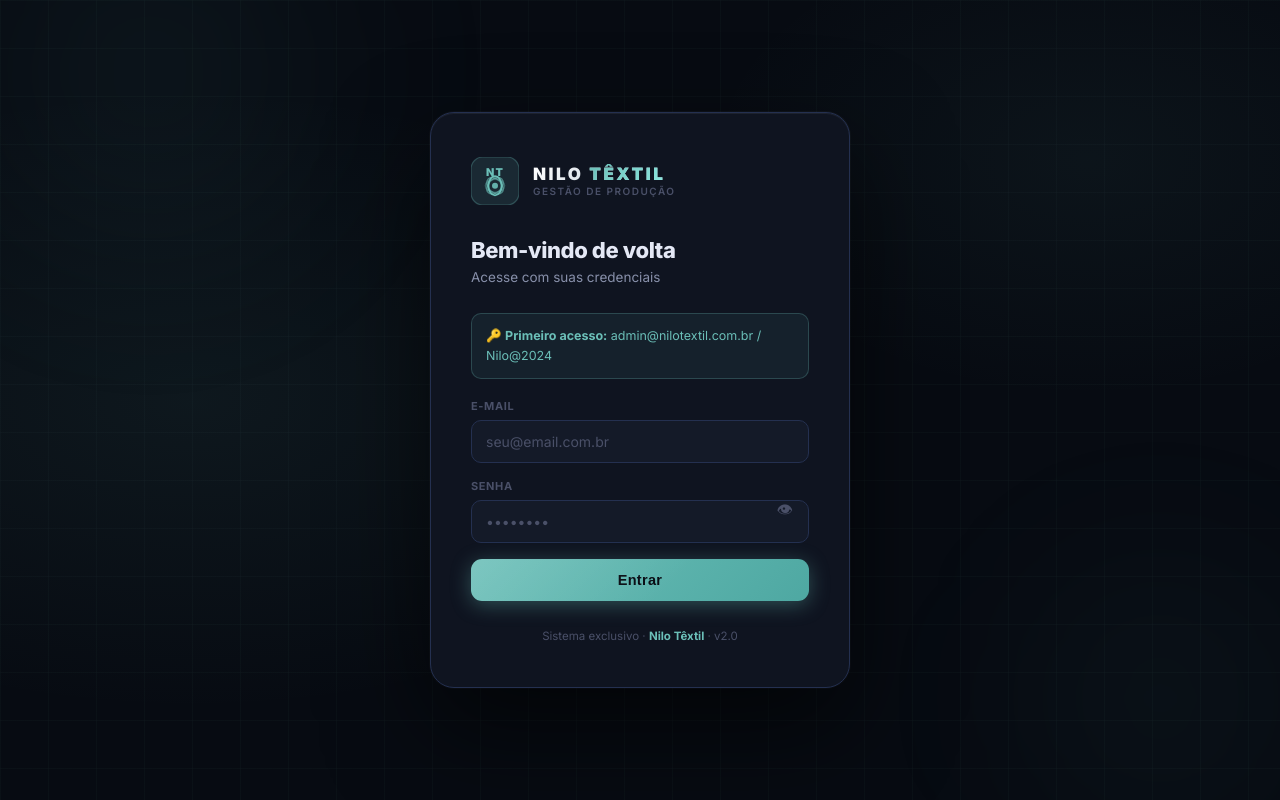
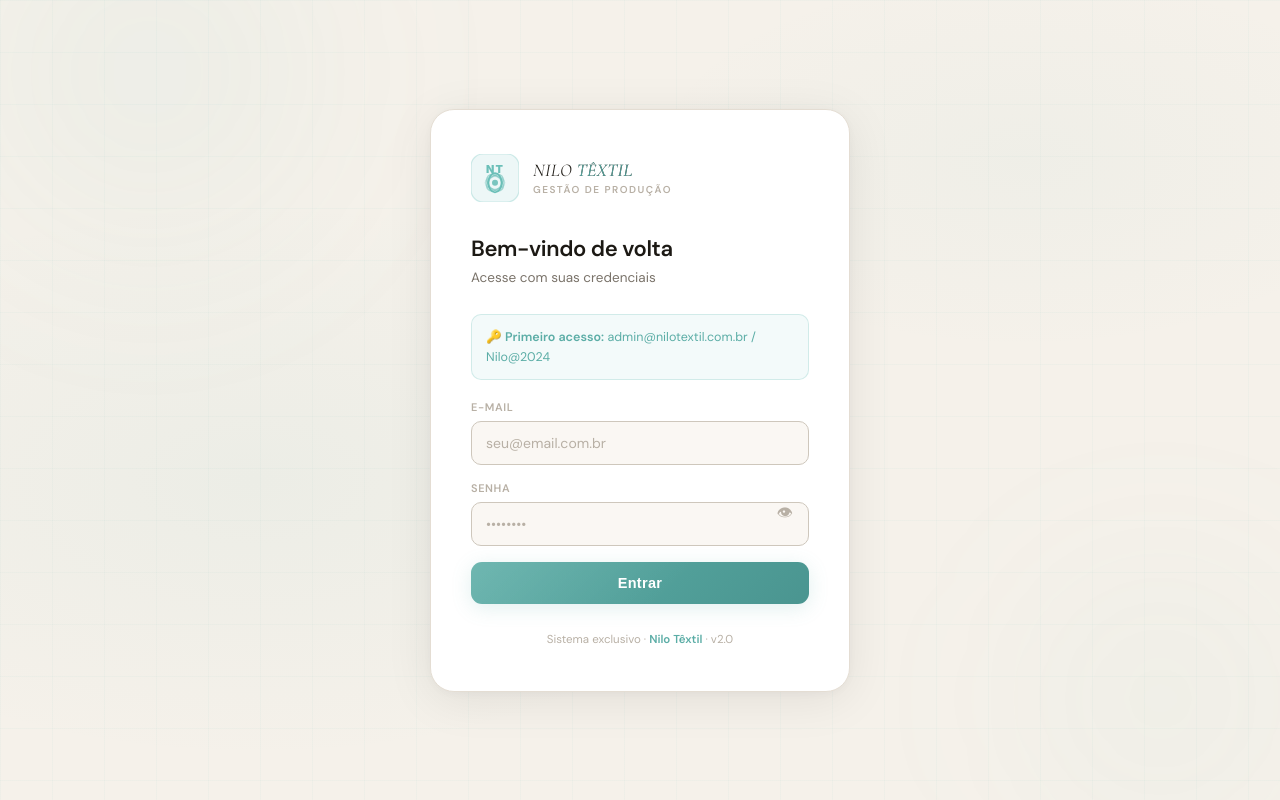
Before and after one commit to felipedejesuscavalheiro-design/nilo-textil, a website: page public/index.html in a window 1280 px wide. Drawn offline with nearby package versions, Linux system fonts and the light colour scheme.

Commit message:
Update index.html

```diff
--- a/public/index.html
+++ b/public/index.html
@@ -4,7 +4,7 @@
 <meta charset="UTF-8">
 <meta name="viewport" content="width=device-width, initial-scale=1.0">
 <title>Nilo Têxtil — Gestão de Produção</title>
-<link href="https://fonts.googleapis.com/css2?family=Inter:wght@400;500;600;700;800;900&display=swap" rel="stylesheet">
+<link href="https://fonts.googleapis.com/css2?family=Cormorant+Garamond:ital,wght@0,300;0,400;0,500;0,600;1,300;1,400;1,600&family=DM+Sans:opsz,wght@9..40,300;9..40,400;9..40,500;9..40,600&display=swap" rel="stylesheet">
 <style>
 :root {
   /* === DARK PREMIUM PALETTE === */
@@ -55,15 +55,12 @@
 * { box-sizing:border-box; margin:0; padding:0; }
 html { scroll-behavior:smooth; }
 body {
-  font-family:'Inter', -apple-system, BlinkMacSystemFont, sans-serif;
+  font-family:'DM Sans', -apple-system, BlinkMacSystemFont, sans-serif;
   background: var(--bg);
   color: var(--text);
   min-height:100vh;
   font-size:14px;
   -webkit-font-smoothing:antialiased;
-  background-image:
-    radial-gradient(ellipse 80% 40% at 50% -20%, rgba(107,191,184,0.10) 0%, transparent 70%),
-    radial-gradient(ellipse 60% 30% at 90% 80%, rgba(0,212,200,0.05) 0%, transparent 60%);
   background-attachment:fixed;
 }
 
@@ -670,39 +667,37 @@ textarea.form-control { resize:vertical; min-height:76px; }
 
 /* ─── LIGHT MODE ─── */
 body.light {
-  --bg:            #F2F5F9;
-  --bg-2:          #E8EDF5;
+  --bg:            #F5F1EA;
+  --bg-2:          #EDE8DF;
   --surface:       #FFFFFF;
-  --surface-2:     #F4F7FC;
-  --surface-3:     #EAF0F8;
-  --border:        #D5DCE8;
-  --border-2:      #BEC8D8;
-  --text:          #1A2035;
-  --text-light:    #576080;
-  --text-dim:      #9098B0;
-  --primary:       #3DAAA4;
-  --primary-dark:  #2B9590;
-  --primary-glow:  rgba(61,170,164,0.25);
-  --primary-light: rgba(61,170,164,0.10);
-  --gold:          #D08020;
-  --gold-light:    rgba(208,128,32,0.10);
-  --success:       #0EAA62;
-  --success-light: rgba(14,170,98,0.10);
-  --warning:       #D08020;
-  --warning-light: rgba(208,128,32,0.10);
-  --danger:        #D83050;
-  --danger-light:  rgba(216,48,80,0.10);
-  --info:          #2882D8;
-  --info-light:    rgba(40,130,216,0.10);
-  --teal:          #0ABAB0;
-  --teal-light:    rgba(10,186,176,0.10);
+  --surface-2:     #FAF7F3;
+  --surface-3:     #F2EEE7;
+  --border:        #E4DDD3;
+  --border-2:      #CEC7BC;
+  --text:          #1C1914;
+  --text-light:    #7A736A;
+  --text-dim:      #B8B0A5;
+  --primary:       #5BADA6;
+  --primary-dark:  #4A9590;
+  --primary-glow:  rgba(91,173,166,0.18);
+  --primary-light: rgba(91,173,166,0.10);
+  --gold:          #C88020;
+  --gold-light:    rgba(200,128,32,0.10);
+  --success:       #2A9C6A;
+  --success-light: rgba(42,156,106,0.10);
+  --warning:       #C88020;
+  --warning-light: rgba(200,128,32,0.10);
+  --danger:        #C83045;
+  --danger-light:  rgba(200,48,69,0.10);
+  --info:          #2870CC;
+  --info-light:    rgba(40,112,204,0.10);
+  --teal:          #38B8B0;
+  --teal-light:    rgba(56,184,176,0.10);
   --secondary:        var(--teal);
   --secondary-light:  var(--teal-light);
 }
 body.light {
-  background-image:
-    radial-gradient(ellipse 80% 40% at 50% -20%, rgba(61,170,164,0.07) 0%, transparent 70%),
-    radial-gradient(ellipse 60% 30% at 90% 80%, rgba(61,170,164,0.04) 0%, transparent 60%);
+  background-image: none;
 }
 body.light .sidebar {
   background: #FFFFFF;
@@ -837,7 +832,7 @@ body.light .overlay {
 .lo-btn {
   width:100%; padding:13px; border-radius:11px; border:none;
   background:linear-gradient(135deg, var(--primary) 0%, var(--primary-dark) 100%);
-  color:#070B12; font-size:14.5px; font-weight:800; cursor:pointer;
+  color:#FFFFFF; font-size:14.5px; font-weight:800; cursor:pointer;
   transition:all 0.2s; letter-spacing:0.3px; position:relative; overflow:hidden;
   box-shadow:0 4px 20px var(--primary-glow);
 }
@@ -875,6 +870,119 @@ body.light .overlay {
 .lo-footer { margin-top:28px; text-align:center; font-size:11.5px; color:var(--text-dim); }
 .lo-footer strong { color:var(--primary); font-weight:700; }
 @media(max-width:480px) { .lo-card { padding:32px 24px; border-radius:20px; } }
+
+/* ─── BRAND TYPOGRAPHY ─── */
+body.light .sidebar-brand-name,
+body.light .lo-logo-name {
+  font-family: 'Cormorant Garamond', Georgia, serif;
+  font-style: italic;
+  font-weight: 500;
+  font-size: 18px;
+  letter-spacing: 0.3px;
+  text-transform: none;
+  background: linear-gradient(135deg, #1C1914 0%, #4A4540 100%);
+  -webkit-background-clip: text;
+  -webkit-text-fill-color: transparent;
+  background-clip: text;
+  line-height: 1.2;
+}
+body.light .sidebar-brand-name span,
+body.light .lo-logo-name span {
+  background: linear-gradient(135deg, var(--primary) 0%, var(--primary-dark) 100%);
+  -webkit-background-clip: text;
+  -webkit-text-fill-color: transparent;
+  background-clip: text;
+}
+
+/* ─── LIGHT LOGIN ─── */
+body.light #login-overlay {
+  background: var(--bg);
+  background-image:
+    radial-gradient(ellipse 60% 50% at 20% 60%, rgba(91,173,166,0.06) 0%, transparent 70%),
+    radial-gradient(ellipse 50% 40% at 80% 20%, rgba(91,173,166,0.04) 0%, transparent 60%);
+}
+body.light #login-overlay .bg-grid {
+  background-image:
+    linear-gradient(rgba(91,173,166,0.04) 1px, transparent 1px),
+    linear-gradient(90deg, rgba(91,173,166,0.04) 1px, transparent 1px);
+  background-size: 52px 52px;
+}
+body.light .lo-card {
+  background: var(--surface);
+  border: 1px solid var(--border);
+  box-shadow: 0 8px 48px rgba(0,0,0,0.08), 0 2px 12px rgba(0,0,0,0.04);
+}
+body.light .lo-title { color: var(--text); }
+body.light .lo-sub { color: var(--text-light); }
+body.light .lo-input {
+  background: var(--surface-2);
+  border-color: var(--border-2);
+  color: var(--text);
+}
+body.light .lo-input::placeholder { color: var(--text-dim); }
+body.light .lo-input:focus { background: var(--surface); border-color: var(--primary); }
+body.light .lo-btn { color: #FFFFFF; }
+body.light .lo-spinner { border-color: rgba(255,255,255,0.3); border-top-color: #FFF; }
+body.light .lo-footer { color: var(--text-dim); }
+
+/* ─── REFINED CARDS ─── */
+body.light .card {
+  box-shadow: 0 1px 8px rgba(0,0,0,0.05), 0 0 0 1px rgba(0,0,0,0.04);
+}
+body.light .stat-card {
+  box-shadow: 0 1px 8px rgba(0,0,0,0.05), 0 0 0 1px rgba(0,0,0,0.04);
+}
+body.light .stat-card::before { display: none; }
+
+/* ─── SIDEBAR REFINEMENTS ─── */
+body.light .sidebar {
+  background: #FDFCFA;
+  border-right: 1px solid var(--border);
+  box-shadow: 2px 0 12px rgba(0,0,0,0.04);
+}
+body.light .sidebar-brand-sub {
+  color: var(--text-dim);
+  font-size: 9px;
+  letter-spacing: 1.8px;
+}
+body.light .sidebar-section { color: var(--text-dim); }
+body.light .sidebar-item { color: var(--text-light); }
+body.light .sidebar-item:hover { background: var(--surface-2); color: var(--text); }
+body.light .sidebar-item.active { background: var(--primary-light); color: var(--primary); }
+body.light .sidebar-item.active::before { background: var(--primary); box-shadow: none; }
+body.light .sidebar-footer { border-top-color: var(--border); }
+
+/* ─── NAV/TOP ─── */
+body.light .page-header {
+  border-bottom: 1px solid var(--border);
+  background: transparent;
+}
+body.light .page-title { color: var(--text); }
+body.light .page-subtitle { color: var(--text-light); }
+
+/* ─── TABLE ─── */
+body.light table { border-color: var(--border); }
+body.light thead { background: var(--surface-2); }
+body.light thead th { color: var(--text-light); }
+body.light tbody tr:hover { background: rgba(91,173,166,0.04); }
+body.light tbody td { border-color: var(--border); color: var(--text); }
+
+/* ─── BUTTONS ─── */
+body.light .btn-primary {
+  background: var(--primary);
+  color: #FFFFFF;
+  box-shadow: 0 2px 8px rgba(91,173,166,0.25);
+}
+body.light .btn-primary:hover { background: var(--primary-dark); box-shadow: 0 4px 14px rgba(91,173,166,0.35); }
+
+/* ─── MODAL ─── */
+body.light .modal-header { border-bottom-color: var(--border); }
+body.light .modal-footer { border-top-color: var(--border); }
+
+/* ─── TOPBAR USER ─── */
+body.light .topbar-user-name { color: var(--text); }
+body.light .topbar-user-role { color: var(--text-light); }
+
 </style><style>@keyframes spin{from{transform:rotate(0deg)}to{transform:rotate(360deg)}}</style>
 </head>
 <body>
@@ -1870,7 +1978,7 @@ function renderConfig(){
 
 // THEME
 function toggleTheme(){const isLight=document.body.classList.toggle('light');localStorage.setItem('nilotextil_theme',isLight?'light':'dark');const icon=document.getElementById('theme-icon');const label=document.getElementById('theme-label');if(icon)icon.textContent=isLight?'🌙':'☀️';if(label)label.textContent=isLight?'Modo Escuro':'Modo Claro';}
-(function applyTheme(){if(localStorage.getItem('nilotextil_theme')==='light'){document.body.classList.add('light');const icon=document.getElementById('theme-icon');const label=document.getElementById('theme-label');if(icon)icon.textContent='🌙';if(label)label.textContent='Modo Escuro';}})();
+(function applyTheme(){if(localStorage.getItem('nilotextil_theme')!=='dark'){document.body.classList.add('light');const icon=document.getElementById('theme-icon');const label=document.getElementById('theme-label');if(icon)icon.textContent='🌙';if(label)label.textContent='Modo Escuro';}})();
 
 // DATE HELPERS
 function formatDate(str){if(!str)return'—';const[y,m,d]=str.slice(0,10).split('-');return`${d}/${m}/${y}`;}
```
